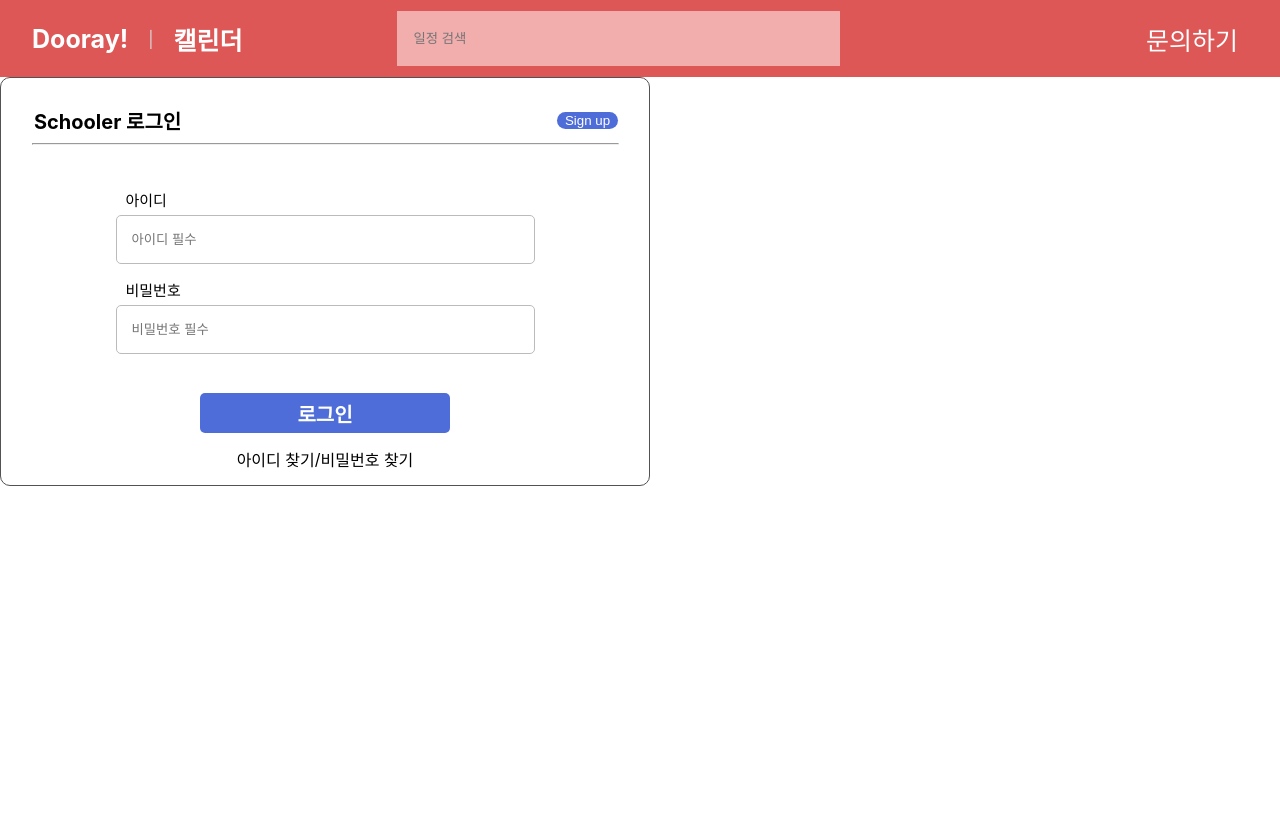
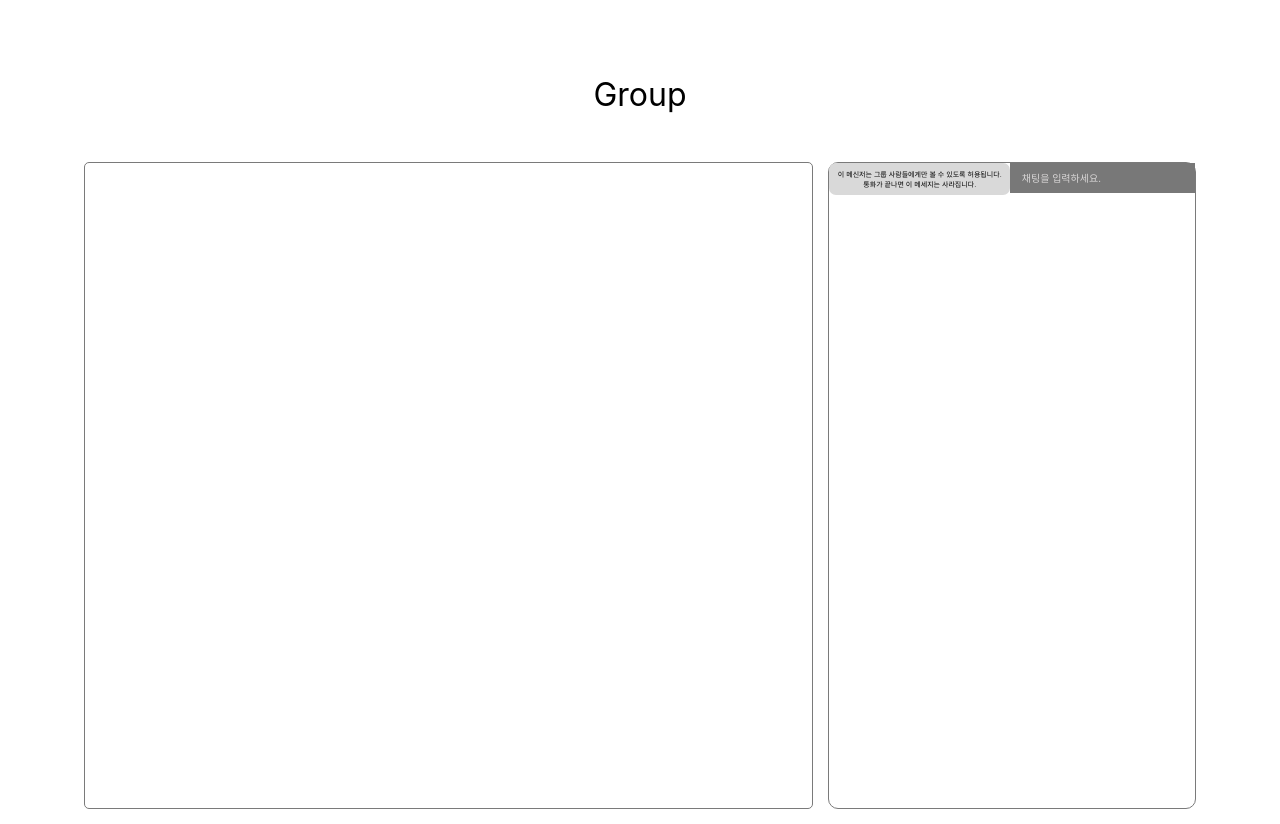
Before and after one commit to hyoseongLee/react, a React (Create React App) app in the folder frontend/: page / in a window 1280 px wide. Before the commit the page ends 800 px from the top, so only its background shows below. Built offline with nearby package versions, Linux system fonts and the light colour scheme.

Commit message:
Group_240618

```diff
--- a/frontend/src/App.js
+++ b/frontend/src/App.js
@@ -7,8 +7,7 @@ import Group from './component/Group';
 function App() {
   return (
     <div className="App">
-    <Header />
-    <Login />
+    <Group />
     </div>
   );
 }
--- a/frontend/src/component/Group.js
+++ b/frontend/src/component/Group.js
@@ -4,15 +4,18 @@ import '../style/Group.css';
 const Group = () => {
     return (
 
-        <div className='bigbox'>
+        <div className='Grouptotal'>
             <div className='Group'> Group </div>
-            <div className='box'></div>
-            <div className='smallbox'>
+            <div className='Groupboxs'>
+                <div className='Groupbox'></div>
+                <div className='smallbox'>
                     <div className='Groupcontent1'>
                         이 메신저는 그룹 사람들에게만 볼 수 있도록 허용됩니다. <br/>
                         통화가 끝나면 이 메세지는 사라집니다.
                     </div>
+
                     <input className='Groupcontent2' type='text' placeholder='채팅을 입력하세요.' />
+                </div>
             </div>
         </div>
     )
--- a/frontend/src/component/Header.js
+++ b/frontend/src/component/Header.js
@@ -7,8 +7,8 @@ const Header = () => {
                 <div className='Dooray'>Dooray!</div>
                 |
                  <div className='calender'>캘린더</div>
-                 <div> <input className='input' type='text' placeholder='일정 검색' />
-                 </div>
+
+                <input className='input' type='text' placeholder='일정 검색' />
 
             </div>
 
--- a/frontend/src/component/Login.js
+++ b/frontend/src/component/Login.js
@@ -3,6 +3,7 @@ import '../style/Login.css';
 
 const Login = () => {
     return (
+        <div className='total1'>
             <div className='box1'>
                 <div className='content1'>
                     <div className='login'> Schooler 로그인 </div>
@@ -33,6 +34,7 @@ const Login = () => {
                 </div>
 
             </div>
+        </div>
     )
 }
 
--- a/frontend/src/style/Group.css
+++ b/frontend/src/style/Group.css
@@ -1,45 +1,58 @@
-.Group {
+
+
+.Grouptotal {
     display: flex;
-    justify-content: center;
-    font-size: 32px;
-    margin-top: 75px;
+    align-items: center;
+    flex-direction: column;
 }
 
-.bigbox {
-    display: flex;
-    justify-content: center;
-    align-items: center;
-    margin-top: 48px;
-    margin-bottom: 15px;
+.Group {
+    font-size: 32px;
+    margin-top:75px;
 }
 
-.box {
+.Groupboxs {
+    display: flex;
+    gap:15px;
+    margin-top: 48px;
+    margin-bottom:15px;
+}
+
+.Groupbox {
     width: 727px;
     height: 645px;
     border: 1px solid #7A7A7A;
     border-radius: 5px;
-    margin-right: 15px;
 }
 
 .smallbox {
-    width: 214px;
-    height: 645px;
     border: 1px solid #7A7A7A;
     border-radius: 10px;
     display: flex;
-    justify-content: space-between;
-    align-items: center;
+    text-align: center;
 }
 
 .Groupcontent1 {
+    background-color: #D9D9D9;
+    border-radius: 7px;
+    width: 181px;
+    height: 32px;
+    display: flex;
+    justify-content: center;
+    align-items: center;
     font-size: 7px;
 }
 
+
 .Groupcontent2 {
-    color: #D7D5D5;
+    padding-left:11.5px;
+    border: none;
+    background-color:#787878;
     width: 171px;
     height: 28px;
-    background-color: #787878;
-    padding-left: 11.5px;
-    border: none;
+    font-size: 10px;
 }
+
+.Groupcontent2::placeholder {
+    color:#D7D5D5;
+}
--- a/frontend/src/style/Login.css
+++ b/frontend/src/style/Login.css
@@ -1,3 +1,10 @@
+.total1 {
+    display: flex;
+    justify-content: center;
+    align-items: center;
+    padding-top:100px;
+}
+
 .box1 {
     width: 648px;
     border: 1px solid #525252;
```
